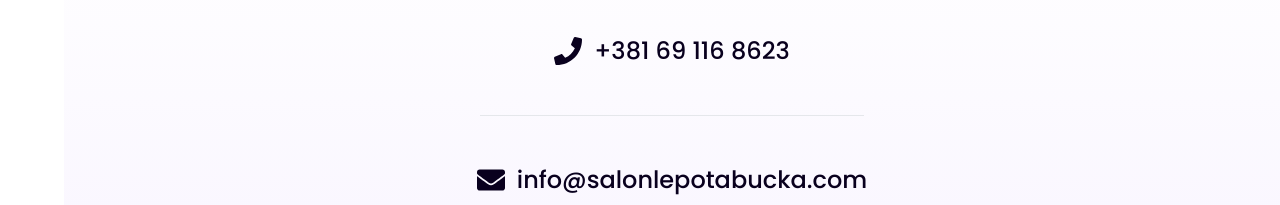
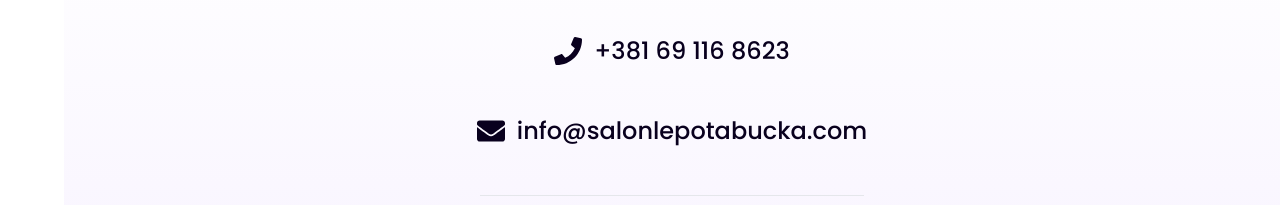
Before and after one commit to NikolaMatosic00/BuckaHairSalonDva, a Next.js app: page / in a window 1280 px wide. Shown: the part 6410-6615 px from the top of the page. Built offline with nearby package versions, Linux system fonts and the light colour scheme.

Commit message:
comment out horizontal divider in Contact component

```diff
--- a/src/app/components/Contact.js
+++ b/src/app/components/Contact.js
@@ -42,7 +42,7 @@ export default function Contact() {
             </a>
           </motion.div>
 
-          <div className="hidden sm:block w-1/2 mx-auto h-px bg-gray-200"></div>
+          {/* <div className="hidden sm:block w-1/2 mx-auto h-px bg-gray-200"></div> */}
 
           <motion.div
             className="flex justify-center items-center gap-3"
```
